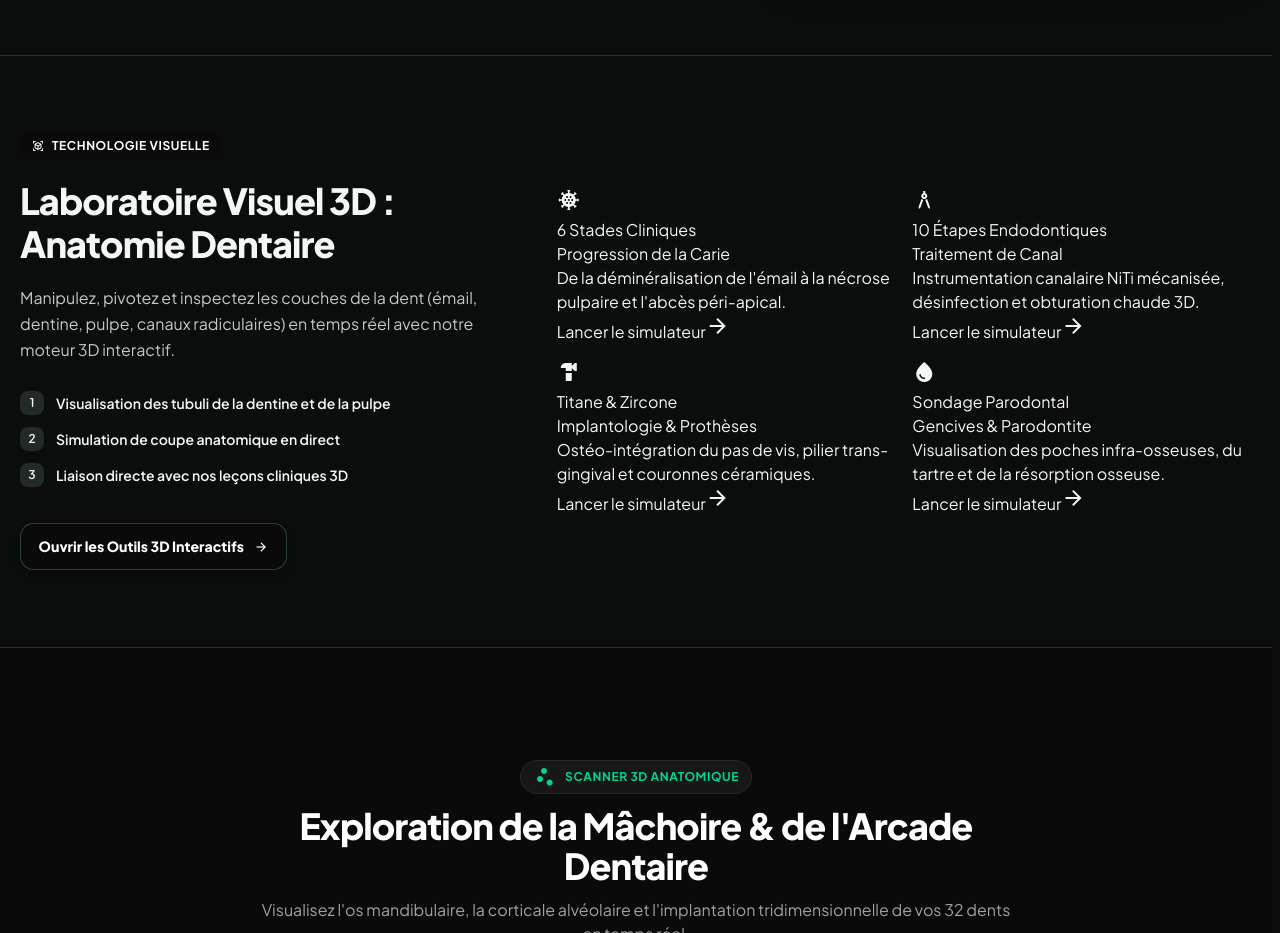
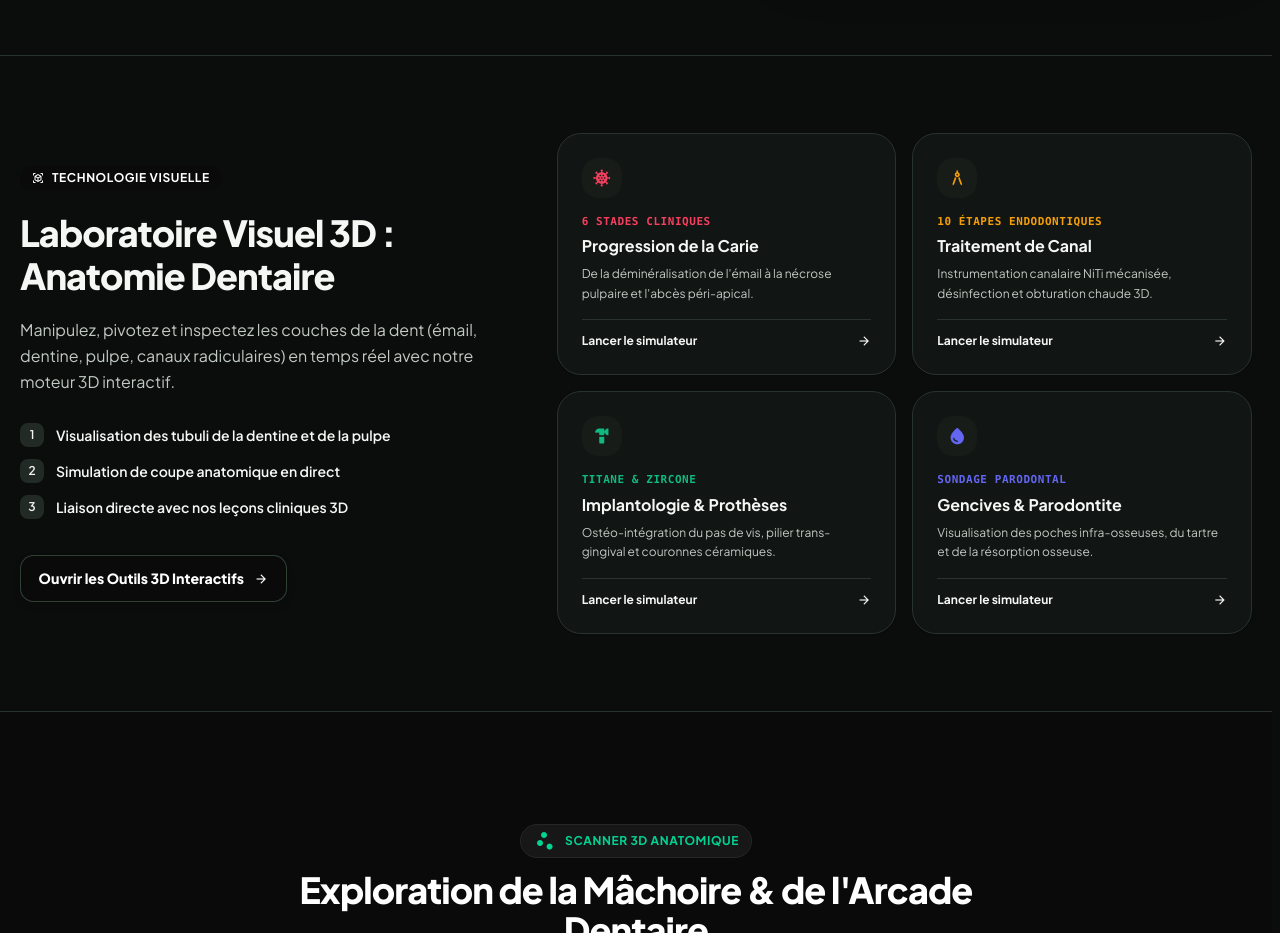
Before and after one commit to marvenpiadri/DrDali, an Angular app: page / in a window 1280 px wide. Shown: the part 840-1773 px from the top of the page. Built offline with nearby package versions, Linux system fonts and the light colour scheme; no server answers; a web font is replaced by a local one.

Commit message:
Add reusable feature card styles

```diff
--- a/src/styles.css
+++ b/src/styles.css
@@ -306,3 +306,120 @@ img, video, canvas, svg { max-width: 100%; }
     grid-template-columns: minmax(0, 5fr) minmax(0, 7fr);
   }
 }
+
+/* Reusable feature cards */
+.ui-feature-card {
+  display: flex;
+  flex-direction: column;
+  justify-content: space-between;
+  min-width: 0;
+  padding: 1.5rem;
+  color: var(--text-primary);
+  background: var(--surface);
+  border: 1px solid var(--border-subtle);
+  border-radius: 1.5rem;
+  box-shadow: 0 1px 2px rgb(0 0 0 / 5%);
+  text-decoration: none;
+  transition: transform .18s ease, box-shadow .18s ease, border-color .18s ease;
+}
+
+.ui-feature-card:hover {
+  border-color: var(--border-strong);
+  box-shadow: 0 20px 25px -5px rgb(0 0 0 / 10%), 0 8px 10px -6px rgb(0 0 0 / 10%);
+  transform: translateY(-2px);
+}
+
+.ui-feature-icon {
+  display: flex;
+  align-items: center;
+  justify-content: center;
+  width: 2.5rem;
+  height: 2.5rem;
+  margin-bottom: 1rem;
+  background: var(--surface-raised);
+  border-radius: 1rem;
+  transition: transform .18s ease;
+}
+
+.ui-feature-card:hover .ui-feature-icon {
+  transform: scale(1.1);
+}
+
+.ui-feature-icon-glyph {
+  font-size: 1.25rem;
+}
+
+.ui-feature-icon--rose,
+.ui-feature-kicker--rose { color: #f43f5e; }
+.ui-feature-icon--amber,
+.ui-feature-kicker--amber { color: #f59e0b; }
+.ui-feature-icon--emerald,
+.ui-feature-kicker--emerald { color: #10b981; }
+.ui-feature-icon--indigo,
+.ui-feature-kicker--indigo { color: #6366f1; }
+
+.ui-feature-kicker {
+  margin-bottom: .25rem;
+  font-family: ui-monospace, SFMono-Regular, Menlo, monospace;
+  font-size: .6875rem;
+  font-weight: 700;
+  letter-spacing: .05em;
+  text-transform: uppercase;
+}
+
+.ui-feature-card-title {
+  margin: 0 0 .375rem;
+  color: var(--text-primary);
+  font-size: 1rem;
+  font-weight: 700;
+  transition: color .18s ease;
+}
+
+.ui-feature-card-title--rose { --feature-card-accent: #f43f5e; }
+.ui-feature-card-title--amber { --feature-card-accent: #f59e0b; }
+.ui-feature-card-title--emerald { --feature-card-accent: #10b981; }
+.ui-feature-card-title--indigo { --feature-card-accent: #6366f1; }
+.ui-feature-card:hover .ui-feature-card-title { color: var(--feature-card-accent); }
+
+.ui-feature-card-description {
+  margin: 0;
+  color: var(--text-secondary);
+  font-size: .75rem;
+  line-height: 1.625;
+}
+
+.ui-feature-card-footer {
+  display: flex;
+  align-items: center;
+  justify-content: space-between;
+  gap: .75rem;
+  margin-top: 1rem;
+  padding-top: .75rem;
+  color: var(--text-primary);
+  border-top: 1px solid var(--border-subtle);
+  font-size: .75rem;
+  font-weight: 700;
+}
+
+.ui-feature-card-arrow {
+  flex-shrink: 0;
+  font-size: .875rem;
+  transition: transform .18s ease;
+}
+
+.ui-feature-card:hover .ui-feature-card-arrow { transform: translateX(.25rem); }
+:dir(rtl) .ui-feature-card:hover .ui-feature-card-arrow { transform: translateX(-.25rem); }
+
+@media (prefers-reduced-motion: reduce) {
+  .ui-feature-card,
+  .ui-feature-icon,
+  .ui-feature-card-arrow,
+  .ui-feature-card-title {
+    transition: none;
+  }
+
+  .ui-feature-card:hover,
+  .ui-feature-card:hover .ui-feature-icon {
+    transform: none;
+  }
+}
```
